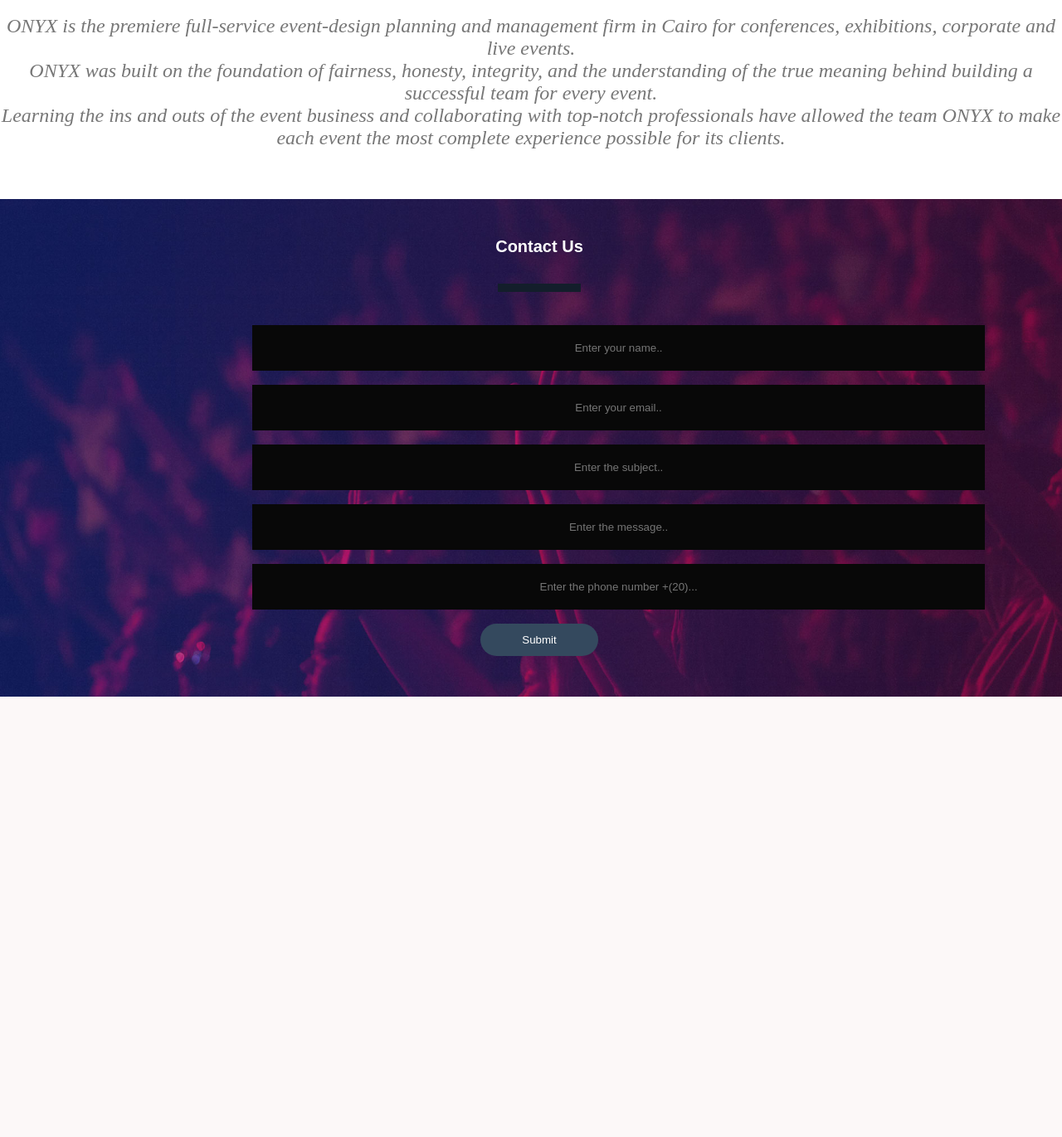
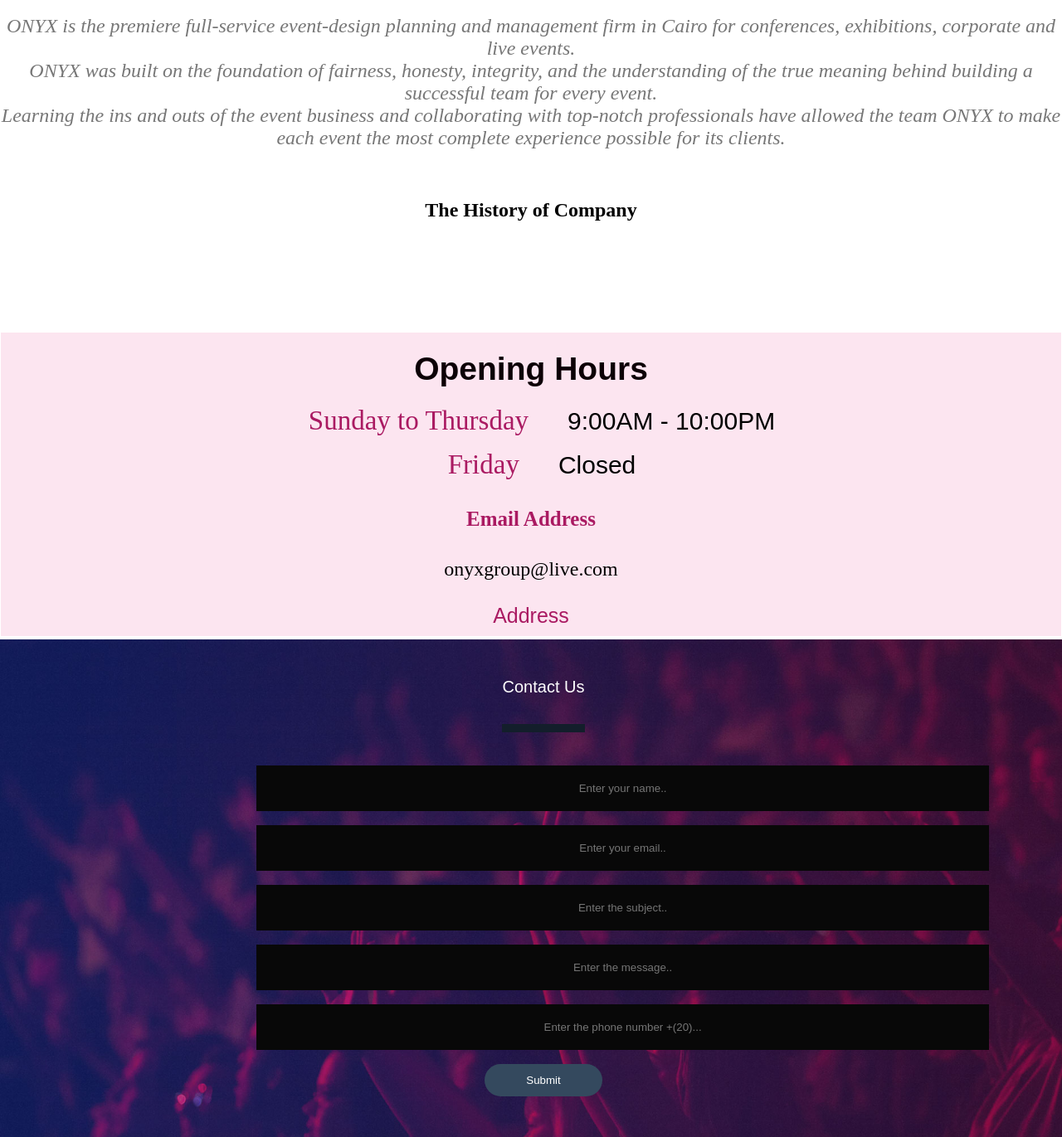
Before and after one commit to NadaMarmouch/ONYX_Event_Managment, a PHP site: page /home_page.php in a window 1280 px wide. Shown: the part 1062-2433 px from the top of the page at 83% size. Before the commit the page ends 1902 px from the top, so only its background shows below. Run offline with PHP 8.4, Linux system fonts and the light colour scheme; some libraries are stand-ins or nearby versions.

Commit message:
commints

```diff
--- a/Event_mangement_system/assets/Contact_us_styles.css
+++ b/Event_mangement_system/assets/Contact_us_styles.css
@@ -17,7 +17,7 @@
   .Contact_us {
     width: 100%;
     margin: auto;
-    padding: 0 10px;
+    padding: 0 15px;
     overflow: hidden;
     font-family: "montserrat", sans-serif;
     background-image: url("../pictures/5.jpg");
@@ -35,7 +35,7 @@
     background-color: rgb(8, 8, 8);
     padding: 20px  40px;
     outline: none;
-    color: #ddd;
+    color: rgb(109, 23, 64);
     transition: 0.5s;
     text-align: center;
   }
--- a/Event_mangement_system/assets/home_style.css
+++ b/Event_mangement_system/assets/home_style.css
@@ -32,3 +32,115 @@ width: 100%;
   color: #777777;
   margin-bottom: 60px;
    }
+   /*.p2{    Pic for about us
+    font-family: "Cabin", sans-serif;
+    font-size: 20px;
+    font-weight: 400;
+    color: #777777;
+    margin-bottom: 40px;
+    line-height: 32px;
+    margin-left: 0px;
+    text-align: justify;
+    margin-right: 200px;
+    margin-left: 100px;
+    margin-top: 98px;
+    }*/
+  .history_of_Company{
+    display: inline-block;
+    width: 100%;
+    height: auto;
+    vertical-align: middle;
+                      }
+   .table1{
+   /* background-image: url(../pictures/3.jpg);*/
+   background-color: rgb(252, 229, 240);
+    background-repeat: no-repeat;
+    background-size:cover;
+    width: 99.9%;
+    max-width: 2400px;
+    display: inline-block;
+    overflow: hidden;
+    height: 366px;
+    margin-top:96px;
+  }
+  .tab-1{
+    width: 400px;
+    margin-left: 535px;
+
+  }
+  .days{
+    color: rgb(170, 26, 98);
+    font-family: "Yellowtail", serif;
+    font-style: italic, Bold;
+    font-size: 33px;
+    text-align: center;
+    display: inline;
+    margin-bottom: 20px;
+  }
+  .days:not(:last-child){
+    margin-left: -14px;
+  }
+  .days:not(:first-child){
+    margin-left: 50px;
+  }
+   .hours{
+    font-family: "Oswald", sans-serif;
+    color: rgb(0, 0, 0);
+    font-style: normal;
+    font-weight: 400;
+    font-size: 30px;
+    padding-left: 183px;
+    list-style: none;
+    display: inline;
+        }
+
+  .hours:not(:last-child){
+    margin-left: 585px;
+  }
+
+
+  .hours:not(:first-child){
+    margin-left: -140px;
+  }
+  .h3{
+
+    text-align: center;
+    color: rgb(12, 0, 6);
+    vertical-align: top;
+    font-family: "Oswald", sans-serif;
+    font-size: 39px;
+    font-weight: 700;
+    line-height: 10px;
+
+  }
+  .h4{
+    font-family: "Yellowtail", serif;
+    font-style: italic,Bold;
+    font-size: 25px;
+    color: rgb(170, 26, 98);
+    text-align: center;
+  }
+  .t2{font-family: "Yellowtail", serif;
+    font-style: italic,Bold;
+    font-size: 24px;
+    color: rgb(0, 0, 0);
+    text-align: center;
+  }
+  .h5{
+    text-align: center;
+    color: rgb(170, 26, 98);
+    vertical-align: text-top;
+    font-family: "Oswald", sans-serif;
+    font-size: 25px;
+    font-weight: 400;
+    line-height: 0px;
+  }
+  .t5{
+    font-family: "Yellowtail", serif;
+    font-style: italic,Bold;
+    font-size: 24px;
+    font-weight: 700;
+    color: rgb(0, 0, 0);
+    text-align: left;
+    line-height: 5px;
+  }
--- a/Event_mangement_system/home_page.php
+++ b/Event_mangement_system/home_page.php
@@ -27,6 +27,39 @@
        for its clients. </i></p>
        <!--<img src="pictures/6.jpg" alt="" class="logo">-->
 
+       <div class="container">
+        <div class="history_of_kitchens">
+
+       <!-- <img src="pictures\6.jpg" alt="" class="pic1">-->
+        <div class="p2">
+          <h2 class="h2"> The History of Company</h2><br>
+
+        </div>
+
+
+        <!-- opening hours section-->
+
+    <div class="table1">
+      <h3 class="h3"> Opening Hours</h3>
+      <ul>
+        <li class="days">Sunday to Thursday</li>
+        <li class="hours"> 9:00AM - 10:00PM </li>
+      </ul>
+      <ul>
+        <li class="days">Friday</li>
+        <li class="hours"> Closed </li>
+      </ul>
+        <h4 class="h4"> Email Address</h4>
+        <p class="t2">onyxgroup@live.com</p>
+
+        </ul>
+        <h5 class="h5">Address</h5>
+        <p class="t5">17 (A) El-Obour Buildings - Salah Salem Cairo, Cairo Governorate,
+          Egypt 11371</p>
+
+          </ul>
+    </div>
+
 
        <?php include("templates/Contact_us.php")  ?> <!-- linking the footer-->
        <?php include("includes/Contact_us_inc.php")  ?> <!-- linking the footer-->
```
Also changed, not shown: Event_mangement_system/assets/About_us.css (deleted), Event_mangement_system/pictures/10.jpg (added).
